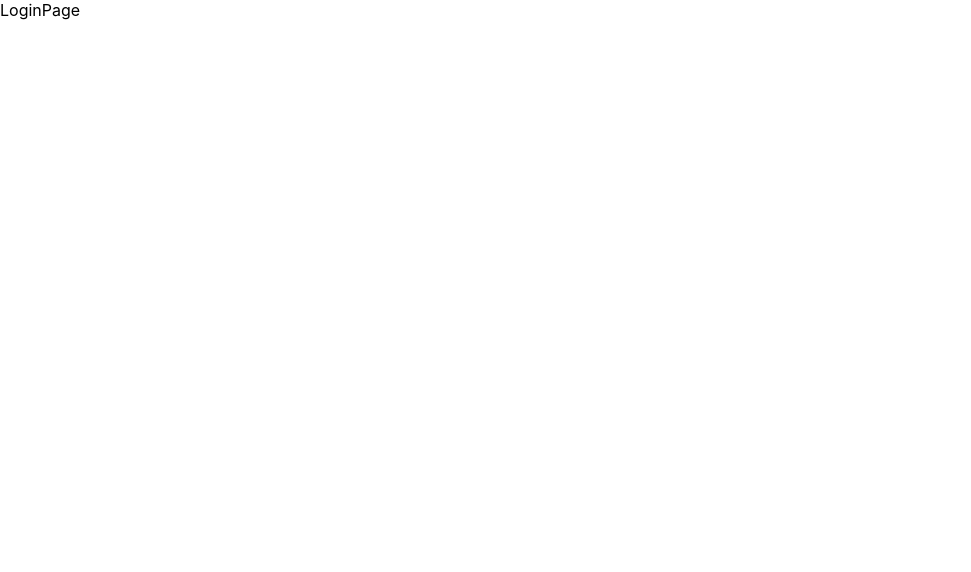
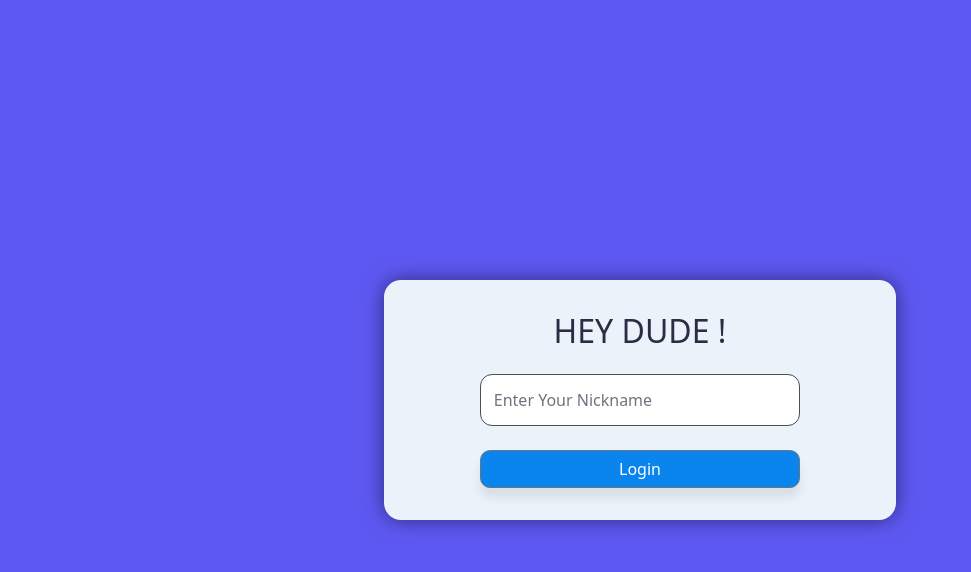
Before and after one commit to kodin21/chat-app-team-b, a React (Create React App) app: page /login in a window 1280 px wide. Shown: the top 572 px of the page, without its empty margins (0-971 px from the left). Built offline with nearby package versions, Linux system fonts and the light colour scheme.

Commit message:
UI: Login Page designed. Co-authored-by: Mustafa ÜNLÜ <codeunlu@users.noreply.github.com>

```diff
--- a/package.json
+++ b/package.json
@@ -6,11 +6,14 @@
     "@testing-library/jest-dom": "^5.14.1",
     "@testing-library/react": "^11.2.7",
     "@testing-library/user-event": "^12.8.3",
+    "bootstrap": "^5.0.2",
     "firebase": "^8.9.1",
     "react": "^17.0.2",
+    "react-bootstrap": "^2.0.0-beta.4",
     "react-dom": "^17.0.2",
     "react-router-dom": "^5.2.0",
     "react-scripts": "4.0.3",
+    "reactstrap": "^8.9.0",
     "styled-components": "^5.3.0",
     "web-vitals": "^1.1.2"
   },
--- a/src/components/LoginPage/LoginPage.js
+++ b/src/components/LoginPage/LoginPage.js
@@ -1,10 +1,23 @@
 import React from 'react';
+import {Card,Container,Title,InputBox,LoginButton} from './styles'
+import {FormGroup,Form} from 'reactstrap'
 
 function LoginPage() {
   return (
-    <div>
-      LoginPage
-    </div>
+
+    <Container>
+      <Card>
+        <Title>HEY DUDE !</Title>
+        <Form>
+          <FormGroup>
+              <InputBox type="text" name="nickname" id="nickname" placeholder="Enter Your Nickname"  />
+          </FormGroup>
+          <LoginButton  type="submit">
+              Login
+          </LoginButton>
+        </Form>
+      </Card>
+    </Container>
   )
 }
 
--- /dev/null
+++ b/src/components/LoginPage/styles.js
@@ -0,0 +1,61 @@
+import styled from "styled-components";
+import { Button,Input } from "reactstrap";
+export const Container=styled.div`
+width:100vw;
+height:100vh;
+display:flex;
+align-items:center;
+justify-content:center;
+background-color:var(--bg-color);
+
+
+`
+ export const Card=styled.div`
+ width:40%;
+ height:15rem;
+ display:flex;
+ flex-direction:column;
+ justify-content:center;
+ align-items:center;
+ margin:auto;
+ padding:1rem;
+ border-radius:17px;
+ overflow:hidden;
+ background-color:var(--white-color);
+ box-shadow:0 0 20px rgba(0,0,0,.5);
+
+ `
+export const Title=styled.h2`
+color: var(--title-color);
+margin-bottom: 1.5rem;
+
+`
+
+export const InputBox=styled(Input)`
+width: 20rem;
+padding: .8rem;
+border: none;
+border: 1px solid #495057;
+border-radius: 12px;
+
+    &:focus{
+        border: 1px solid var(--title-color);
+        box-shadow: 0 0 2px rgba(0,0,0,.5)  !important;
+        outline: none !important;
+    }
+`
+export const LoginButton=styled(Button)`
+background-color: var(--btn-color);
+width:20rem;
+margin-top: 1.5rem;
+box-shadow: 0 10px 10px rgba(0, 0, 0, 0.08);
+cursor: pointer;
+border-radius: 10px;
+transition: all 0.25s cubic-bezier(0.02, 0.01, 0.47, 1);
+
+    &:hover {
+    box-shadow: 0 15px 15px rgba(0, 0, 0, 0.16);
+    transform: translate(0, -5px);
+    background-color: var(--bg-color);
+    }
+`
--- a/src/index.css
+++ b/src/index.css
@@ -1,5 +1,19 @@
+*,
+::after,
+::before {
+  padding: 0;
+  margin: 0;
+  box-sizing: border-box;
+  list-style: none;
+}
+
+
+html {
+ font-size: 16px;
+}
+
 body {
-  margin: 0;
+
   font-family: -apple-system, BlinkMacSystemFont, 'Segoe UI', 'Roboto', 'Oxygen',
     'Ubuntu', 'Cantarell', 'Fira Sans', 'Droid Sans', 'Helvetica Neue',
     sans-serif;
@@ -7,7 +21,12 @@ body {
   -moz-osx-font-smoothing: grayscale;
 }
 
-code {
-  font-family: source-code-pro, Menlo, Monaco, Consolas, 'Courier New',
-    monospace;
+:root {
+  --bg-color: #5E58F2;
+  --btn-color: #0A85ED;
+  --addbtn-color: #0FC827;
+  --chat-color: #c6c6c6;
+  --white-color: #EBF2FA;
+  --title-color: #2B2D42;
+
 }
--- a/src/index.js
+++ b/src/index.js
@@ -3,6 +3,8 @@ import ReactDOM from 'react-dom';
 import './index.css';
 import App from './App';
 import reportWebVitals from './reportWebVitals';
+import 'bootstrap/dist/css/bootstrap.min.css';
+
 
 ReactDOM.render(
   <React.StrictMode>
```
Also changed, not shown: 1 other file (tests, documents, lock files or other folders).
